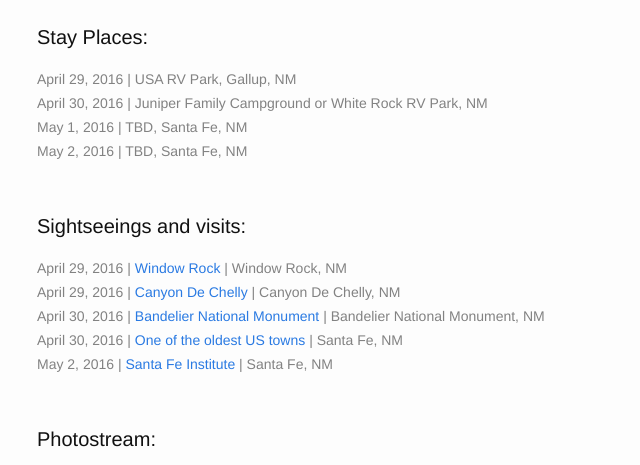
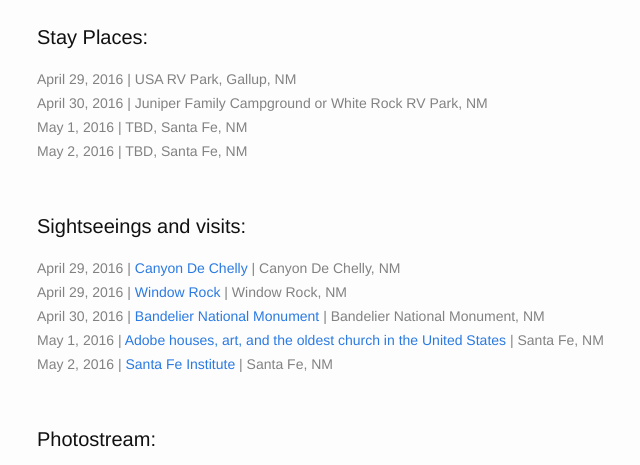
Before and after one commit to wazaahhh/roadmap, a Jekyll site: the page built from _posts/legs/2016-04-10-leg2.md, in a window 1280 px wide and 900 px high, scrolled down 460 px, cut to the strip 0-465 px from the top of the window. Shown: the whole strip, without its empty margins (233-873 px from the left). Built offline with Jekyll 4.4.1, drawn with Linux system fonts in a browser that asks for light colours; a script that is not in the unit is left out.

```diff
--- a/_layouts/leg.html
+++ b/_layouts/leg.html
@@ -59,7 +59,7 @@ layout: default
     Photostream:
     </h4>
 
-    <a data-flickr-embed="true" data-footer="False"  href={{page.flickr_album}} title="leg1"><img src="https://farm2.staticflickr.com/1624/26584061241_20a25abdfc_z.jpg" width="600" height="400" alt="leg1"></a><script async src="//embedr.flickr.com/assets/client-code.js" charset="utf-8"></script>
+    <a data-flickr-embed="true" data-footer="False"  href={{page.flickr_album}} title="leg1"><img src={{page.flickr_preview}} width="600" height="400" alt="leg1"></a><script async src="//embedr.flickr.com/assets/client-code.js" charset="utf-8"></script>
 
 
   </div>
--- a/_posts/legs/2016-04-10-leg2.md
+++ b/_posts/legs/2016-04-10-leg2.md
@@ -8,8 +8,10 @@ o_date : "April  29, 2016"
 d_loc: "Santa Fe, NM"
 d_date : "April 30, 2016"
 stay_loc : [{ "type" : "stay", "place" : "USA RV Park, Gallup, NM", "dates" : ["April 29, 2016"]},{ "type" : "stay",  "place" : "Juniper Family Campground or White Rock RV Park, NM", "dates" : ["April 30, 2016"]},{ "type" : "stay", "place" : "TBD, Santa Fe, NM", "dates" : ["May  1, 2016","May 2, 2016"]},]
-visit_loc : [{"type" : "visit", "place" : "Window Rock, NM", "dates" : ["April 29, 2016"], "description" : "Window Rock", "url" : "https://en.wikipedia.org/wiki/Window_Rock,_Arizona", "img_url" : "https://en.wikipedia.org/wiki/Window_Rock,_Arizona#/media/File:Window_rock_AZ.jpg" },{"type" : "visit", "place" : "Canyon De Chelly, NM", "dates" : ["April 29, 2016"], "description" : "Canyon De Chelly", "url" : "https://en.wikipedia.org/wiki/Canyon_de_Chelly_National_Monument", "img_url" : "https://en.wikipedia.org/wiki/Canyon_de_Chelly_National_Monument#/media/File:Canyon_de_Chelly,_Navajo.jpg" },{"type" : "visit", "place" : "Bandelier National Monument, NM", "dates" : ["April 30, 2016"], "description" : "Bandelier National Monument", "url" : "https://en.wikipedia.org/wiki/Bandelier_National_Monument", "img_url" : "https://upload.wikimedia.org/wikipedia/commons/3/3e/Bandelier_Cliff_Dwelling_Features.jpg"},{"type" : "visit", "place" : "Santa Fe, NM", "dates" : ["April 30, 2016"], "description" : "One of the oldest US towns", "url" : "https://en.wikipedia.org/wiki/Santa_Fe,_New_Mexico", "img_url" : "https://en.wikipedia.org/wiki/Santa_Fe,_New_Mexico#/media/File:Santa_Fe,_New_Mexico_Montage_1.png"},{"type" : "visit", "place" : "Santa Fe, NM", "dates" : ["May  2, 2016"], "description" : "Santa Fe Institute", "url" : "http://www.santafe.edu/", "img_url" : "https://upload.wikimedia.org/wikipedia/commons/a/a5/Santa_Fe_Institute.jpg"}]
+visit_loc : [{"type" : "visit", "place" : "Canyon De Chelly, NM", "dates" : ["April 29, 2016"], "description" : "Canyon De Chelly", "url" : "https://en.wikipedia.org/wiki/Canyon_de_Chelly_National_Monument", "img_url" : "https://en.wikipedia.org/wiki/Canyon_de_Chelly_National_Monument#/media/File:Canyon_de_Chelly,_Navajo.jpg" },{"type" : "visit", "place" : "Window Rock, NM", "dates" : ["April 29, 2016"], "description" : "Window Rock", "url" : "https://en.wikipedia.org/wiki/Window_Rock,_Arizona", "img_url" : "https://en.wikipedia.org/wiki/Window_Rock,_Arizona#/media/File:Window_rock_AZ.jpg" },{"type" : "visit", "place" : "Bandelier National Monument, NM", "dates" : ["April 30, 2016"], "description" : "Bandelier National Monument", "url" : "https://en.wikipedia.org/wiki/Bandelier_National_Monument", "img_url" : "https://upload.wikimedia.org/wikipedia/commons/3/3e/Bandelier_Cliff_Dwelling_Features.jpg"},{"type" : "visit", "place" : "Santa Fe, NM", "dates" : ["May 1, 2016"], "description" : "Adobe houses, art, and the oldest church in the United States", "url" : "https://en.wikipedia.org/wiki/Santa_Fe,_New_Mexico", "img_url" : "https://en.wikipedia.org/wiki/Santa_Fe,_New_Mexico#/media/File:Santa_Fe,_New_Mexico_Montage_1.png"},{"type" : "visit", "place" : "Santa Fe, NM", "dates" : ["May  2, 2016"], "description" : "Santa Fe Institute", "url" : "http://www.santafe.edu/", "img_url" : "https://upload.wikimedia.org/wikipedia/commons/a/a5/Santa_Fe_Institute.jpg"}]
 d_img_url : "https://upload.wikimedia.org/wikipedia/en/9/9b/Santa_Fe_from_space.jpg"
 s_date : "May 3, 2016"
 categories: legs
+flickr_album : "https://www.flickr.com/photos/65510085@N03/albums/72157667646837306"
+flickr_preview : "https://farm2.staticflickr.com/1467/26676974286_3d3b8057cb_q.jpg"
 ---
```
Also changed, not shown: _posts/legs/2016-04-10-leg1.md (+1 -0 lines).
